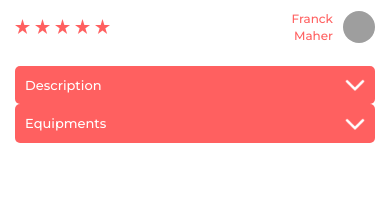
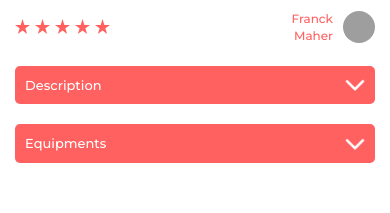
Before and after one commit to Maxime-Gld/Projet-7, a React (Create React App) app: page /housing/0979876d in a window 390 px wide. Shown: the part 441-654 px from the top of the page. Built offline with nearby package versions, Linux system fonts and the light colour scheme; grey boxes are pictures that could not be loaded.

Commit message:
ajustement scss

```diff
--- a/src/pages/Housing/_housing.scss
+++ b/src/pages/Housing/_housing.scss
@@ -67,6 +67,7 @@
     &__dropdown {
       display: flex;
       flex-direction: column-reverse;
+      gap: 20px;
 
       .dropdown {
         width: 100%;
--- a/src/styles/utils/_animation.scss
+++ b/src/styles/utils/_animation.scss
@@ -11,8 +11,8 @@
 
 @keyframes translate-to-bottom {
   0% {
-    transform: translateY(-50px);
-    margin-top: -120px;
+    transform: translateY(-150px);
+    margin-top: -100px;
     opacity: 0%;
   }
   100% {
```
